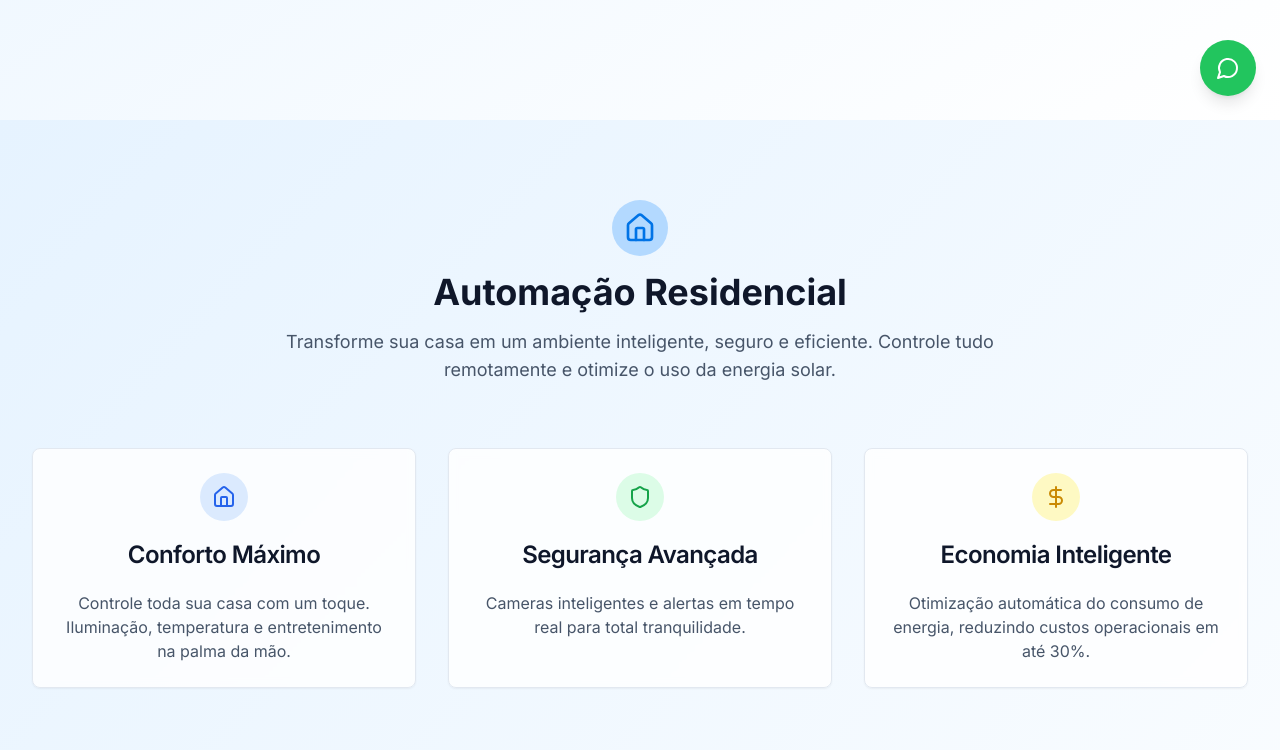
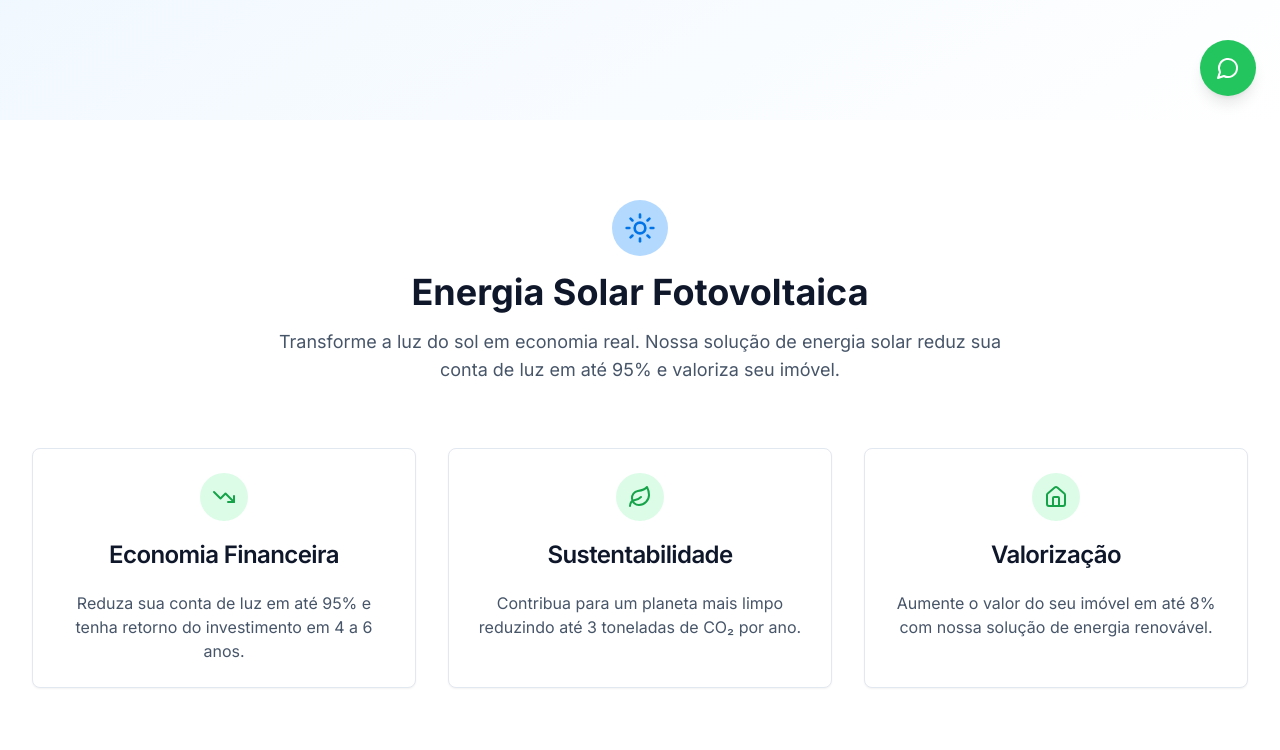
Before and after one commit to Lucas-capuci/flip-energia-digital, a React (Vite) app: page / in a window 1280 px wide. Shown: the part 680-1430 px from the top of the page. Built offline with nearby package versions, Linux system fonts and the light colour scheme.

Commit message:
Move calculator to Hero section
Moved the energy savings calculator from the SolarSection to the Hero section for better visibility and user engagement.

```diff
--- a/src/pages/Index.tsx
+++ b/src/pages/Index.tsx
@@ -18,6 +18,10 @@ const Index = () => {
 
       <section id="inicio">
         <Hero />
+      </section>
+
+      <section id="calculadora">
+        <SolarSection />
       </section>
 
       <section id="solucoes">
@@ -43,10 +47,6 @@ const Index = () => {
         </div>
       </section>
 
-      <section id="calculadora">
-        <SolarSection />
-      </section>
-
       <section id="contato">
         <Footer />
       </section>
```
